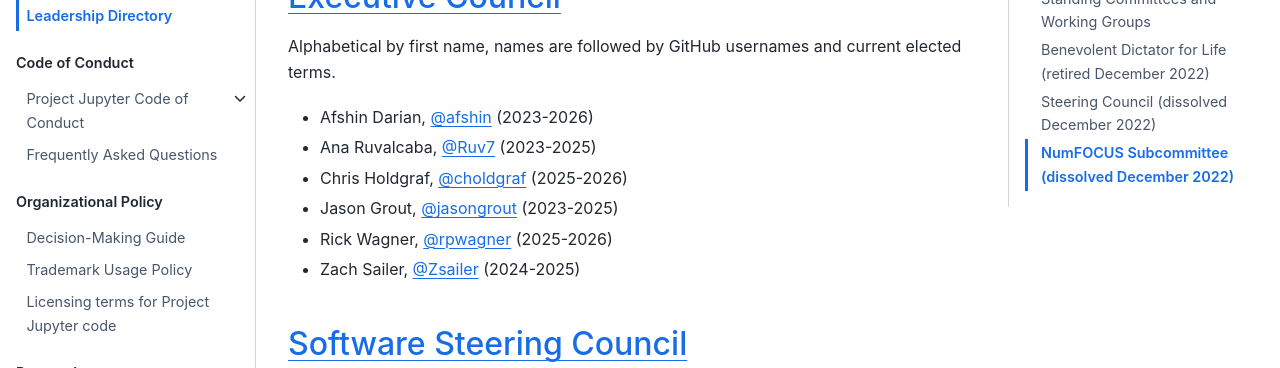
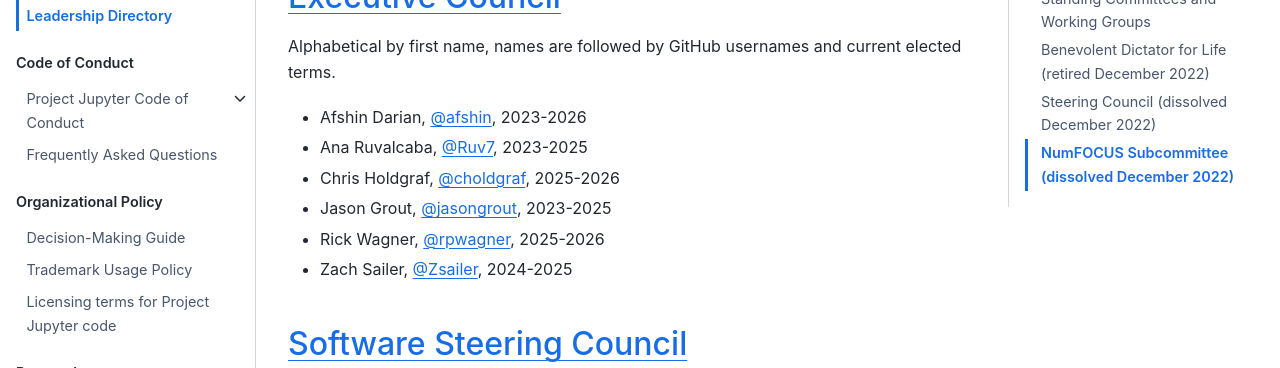
Before and after one commit to jupyter/governance, a Jupyter Book: the page built from people.md, in a window 1280 px wide and 900 px high. Shown: the part 226-594 px from the top of the window. Built offline with Jupyter Book 1.0.4 settings and Sphinx 7.4.7 and the Sphinx Book theme 1.1.4, drawn with Linux system fonts in a browser that asks for light colours; pages that are not in the unit, such as notebooks, are missing from menus.

Commit message:
unify format

```diff
--- a/people.md
+++ b/people.md
@@ -5,12 +5,12 @@
 
 Alphabetical by first name, names are followed by GitHub usernames and current elected terms.
 
-- Afshin Darian, [@afshin](https://github.com/afshin) (2023-2026)
-- Ana Ruvalcaba, [@Ruv7](https://github.com/Ruv7) (2023-2025)
-- Chris Holdgraf, [@choldgraf](https://github.com/choldgraf) (2025-2026)
-- Jason Grout, [@jasongrout](https://github.com/jasongrout) (2023-2025)
-- Rick Wagner, [@rpwagner](https://github.com/rpwagner) (2025-2026)
-- Zach Sailer, [@Zsailer](https://github.com/zsailer) (2024-2025)
+- Afshin Darian, [@afshin](https://github.com/afshin), 2023-2026
+- Ana Ruvalcaba, [@Ruv7](https://github.com/Ruv7), 2023-2025
+- Chris Holdgraf, [@choldgraf](https://github.com/choldgraf), 2025-2026
+- Jason Grout, [@jasongrout](https://github.com/jasongrout), 2023-2025
+- Rick Wagner, [@rpwagner](https://github.com/rpwagner), 2025-2026
+- Zach Sailer, [@Zsailer](https://github.com/zsailer), 2024-2025
 
 ## [Software Steering Council](software_steering_council.md)
 
```
